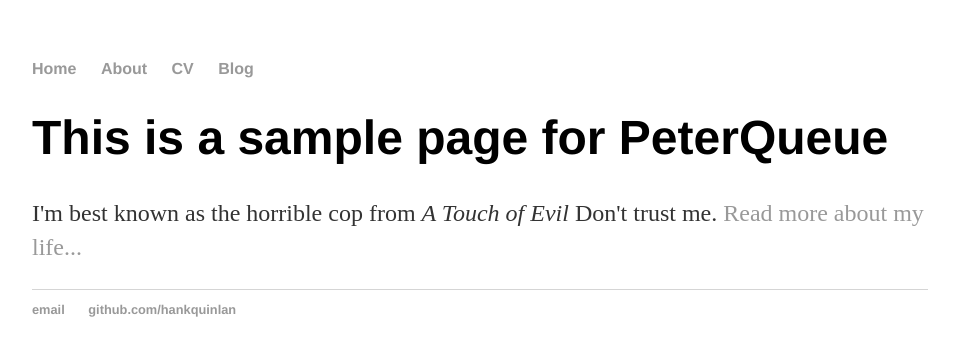
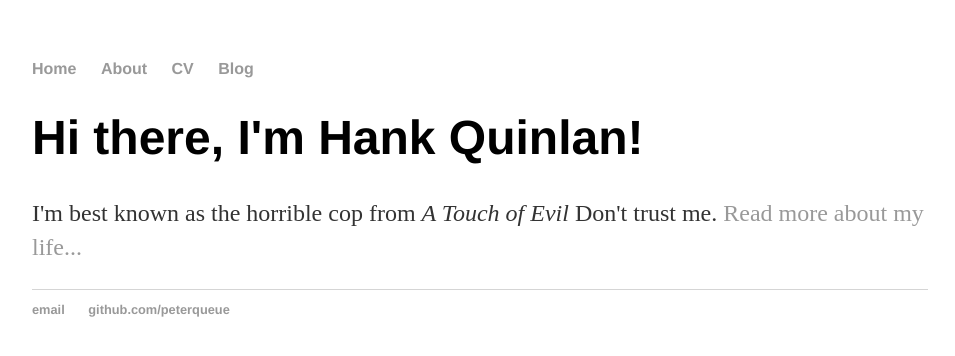
Before and after one commit to PeterQueue/peterqueue.github.io, a Jekyll site: the page built from index.html, in a window 1280 px wide. Shown: the top 356 px of the page, without its empty margins (160-1115 px from the left). Built offline with Jekyll 4.4.1, drawn with Linux system fonts in a browser that asks for light colours.

Commit message:
Update index.html
converted page to Jekyll format

```diff
--- a/index.html
+++ b/index.html
@@ -1,30 +1,8 @@
-<!DOCTYPE html>
-<html>
-	<head>
-		<title>PeterQueue | Home </title>
-		<!-- link to main stylesheet -->
-		<link rel="stylesheet" type="text/css" href="/css/main.css">
-	</head>
-	<body>
-		<nav>
-    		<ul>
-        		<li><a href="/">Home</a></li>
-	        	<li><a href="/about">About</a></li>
-        		<li><a href="/cv">CV</a></li>
-        		<li><a href="/blog">Blog</a></li>
-    		</ul>
-		</nav>
-		<div class="container">
-    		<div class="blurb">
-        		<h1>This is a sample page for PeterQueue</h1>
-				<p>I'm best known as the horrible cop from <em>A Touch of Evil</em> Don't trust me. <a href="/about">Read more about my life...</a></p>
-    		</div><!-- /.blurb -->
-		</div><!-- /.container -->
-		<footer>
-    		<ul>
-        		<li><a href="mailto:hankquinlanhub@gmail.com">email</a></li>
-        		<li><a href="https://github.com/hankquinlan">github.com/hankquinlan</a></li>
-			</ul>
-		</footer>
-	</body>
-</html>
+---
+layout: default
+title: Hank Quinlan, Horrible Cop
+---
+<div class="blurb">
+	<h1>Hi there, I'm Hank Quinlan!</h1>
+	<p>I'm best known as the horrible cop from <em>A Touch of Evil</em> Don't trust me. <a href="/about">Read more about my life...</a></p>
+</div><!-- /.blurb -->
```
